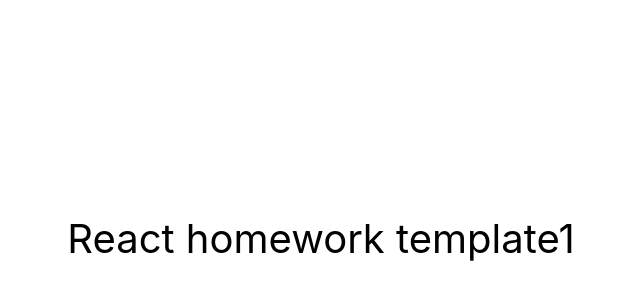
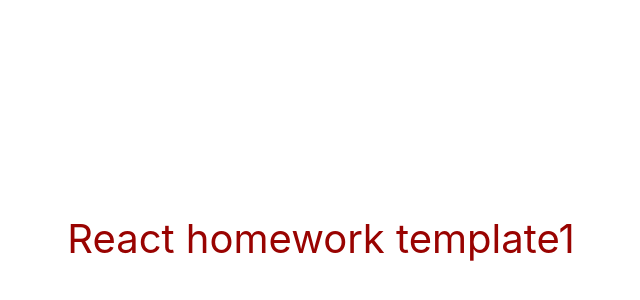
Before and after one commit to MaxKorovchenko/goit-react-hw-01-components, a React (Create React App) app: page / in a window 1280 px wide. Shown: the part 162-462 px from the top of the page, without its empty margins (319-959 px from the left). Built offline with nearby package versions, Linux system fonts and the light colour scheme.

Commit message:
first commit

```diff
--- a/package.json
+++ b/package.json
@@ -2,7 +2,7 @@
   "name": "react-homework-template",
   "version": "0.1.0",
   "private": true,
-  "homepage": "https://goitacademy.github.io/react-homework-template/",
+  "homepage": "https://MaxKorovchenko.github.io/goit-react-hw-01-components/",
   "dependencies": {
     "@testing-library/jest-dom": "^5.16.3",
     "@testing-library/react": "^12.1.4",
--- a/src/components/App.jsx
+++ b/src/components/App.jsx
@@ -7,7 +7,7 @@
         justifyContent: 'center',
         alignItems: 'center',
         fontSize: 40,
-        color: '#010101'
+        color: '#990301',
       }}
     >
       React homework template1
```
